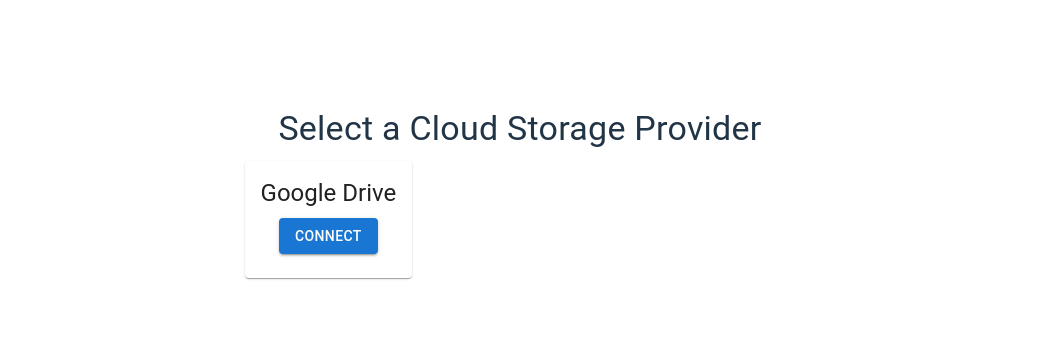
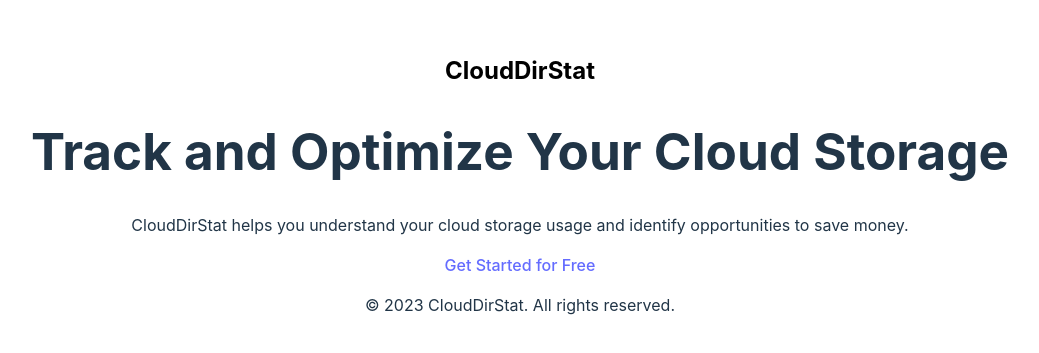
Before and after one commit to dasyad00/clouddirstat, a React (Vite) app: page / in a window 1280 px wide. Shown: the part 207-560 px from the top of the page, without its empty margins (120-1159 px from the left). Built offline with nearby package versions, Linux system fonts and the light colour scheme; no server answers.

Commit message:
add landing page

```diff
--- a/src/App.tsx
+++ b/src/App.tsx
@@ -2,12 +2,14 @@
 import "./App.css";
 import SelectProviderPage from "./pages/SelectProviderPage";
 import FileManagerPage from "./pages/FileManagerPage";
+import LandingPage from "./pages/LandingPage";
 
 function App() {
   return (
     <BrowserRouter>
       <Routes>
-        <Route index element={<SelectProviderPage />} />
+        <Route index element={<LandingPage />} />
+        <Route path="/select-provider" element={<SelectProviderPage />} />
         <Route path="/explorer" element={<FileManagerPage />} />
       </Routes>
     </BrowserRouter>
--- /dev/null
+++ b/src/pages/LandingPage.tsx
@@ -0,0 +1,30 @@
+import React from 'react';
+import { Link } from 'react-router';
+
+const LandingPage: React.FC = () => {
+  return (
+    <>
+      <header>
+        <div className="container">
+          <a href="/" style={{ textDecoration: 'none', color: 'black', fontSize: '24px', fontWeight: 'bold' }}>CloudDirStat</a>
+        </div>
+      </header>
+      <main>
+        <div className="hero">
+          <div className="container">
+            <h1>Track and Optimize Your Cloud Storage</h1>
+            <p>CloudDirStat helps you understand your cloud storage usage and identify opportunities to save money.</p>
+            <Link to="/select-provider" className="cta-button">Get Started for Free</Link>
+          </div>
+        </div>
+      </main>
+      <footer>
+        <div className="container">
+          <p>&copy; 2023 CloudDirStat. All rights reserved.</p>
+        </div>
+      </footer>
+    </>
+  );
+};
+
+export default LandingPage;
```
